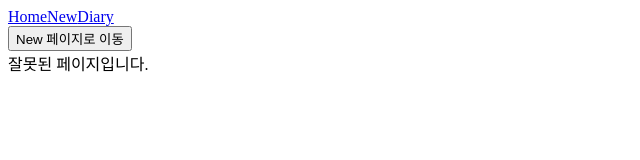
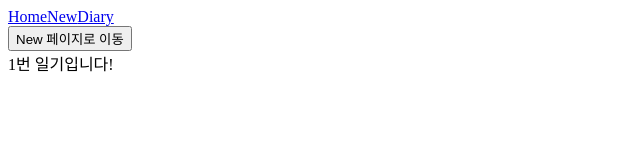
Before and after one commit to kimyoda/react_basic_study, a React (Vite) app in the folder section12/: page /diary/1 in a window 1280 px wide. Shown: the top 160 px of the page, without its empty margins (0-640 px from the left). Built offline with nearby package versions, Linux system fonts and the light colour scheme.

Commit message:
[feat] 12_04 React Emotion Diary Router Dynamic Route(url Parameter, Query String)

```diff
--- a/section12/src/App.jsx
+++ b/section12/src/App.jsx
@@ -28,7 +28,7 @@
       <Routes>
         <Route path="/" element={<Home />} />
         <Route path="/new" element={<New />} />
-        <Route path="/diary" element={<Diary />} />
+        <Route path="/diary/:id" element={<Diary />} />
         <Route path="/*" element={<Notfound />} />
       </Routes>
     </>
--- a/section12/src/pages/Diary.jsx
+++ b/section12/src/pages/Diary.jsx
@@ -1,5 +1,10 @@
+import { useParams } from "react-router-dom";
+
 const Diary = () => {
-  return <div>diary</div>;
+  const params = useParams();
+  console.log(params);
+
+  return <div>{params.id}번 일기입니다!</div>;
 };
 
 export default Diary;
--- a/section12/src/pages/Home.jsx
+++ b/section12/src/pages/Home.jsx
@@ -1,4 +1,10 @@
+import { useSearchParams } from "react-router-dom";
+
 const Home = () => {
+  const [params, setParams] = useSearchParams();
+
+  console.log(params.get("value"));
+
   return <div>Home</div>;
 };
 
```
